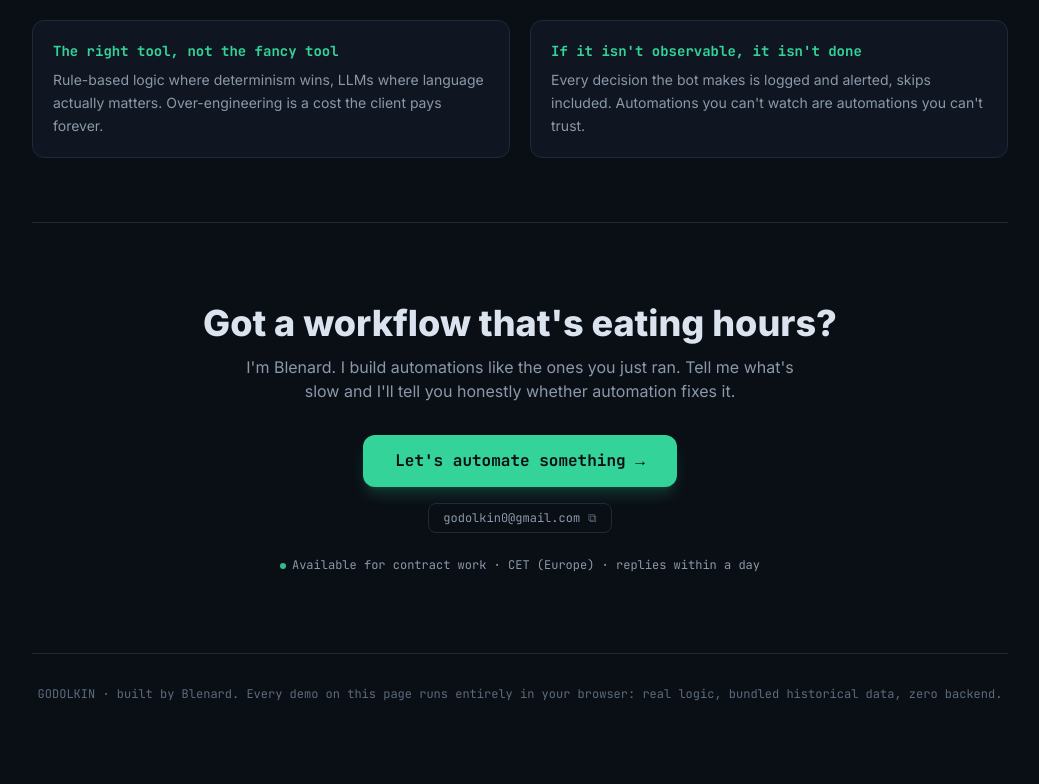
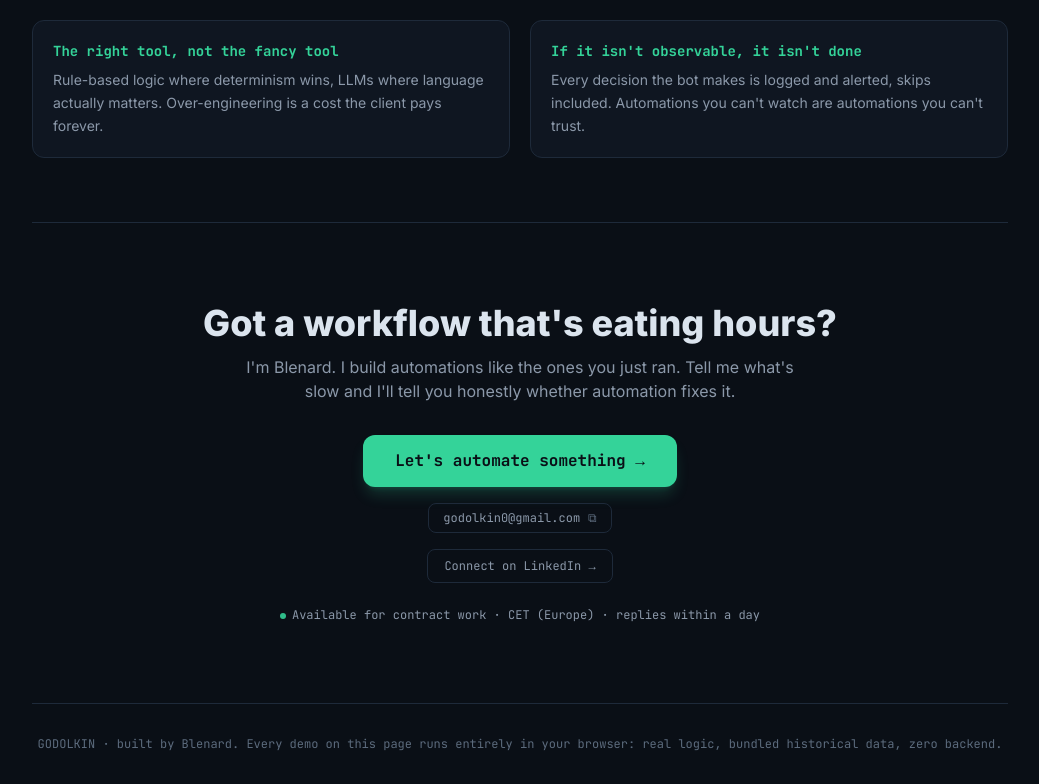
Before and after one commit to godolkin0/godolkin-portfolio, a React (Vite) app: page / in a window 1280 px wide. Shown: the part 3130-3914 px from the top of the page, without its empty margins (120-1159 px from the left). Before the commit the page ends 3864 px from the top, so only its background shows below. Built offline with nearby package versions, Linux system fonts and the light colour scheme.

Commit message:
Add LinkedIn contact link

```diff
--- a/src/config.js
+++ b/src/config.js
@@ -15,9 +15,7 @@ export const SITE = {
   // hidden; the repo link (once public) carries the proof instead.
   videoUrl: null,
 
-  // TODO(blenard): LinkedIn profile URL. Until set, the LinkedIn button
-  // in Contact stays hidden.
-  linkedin: null,
+  linkedin: "https://www.linkedin.com/in/blenard-kola-godolkin/",
 
   // TODO(blenard): Telegram username WITHOUT the @ (e.g. "godolkin").
   telegram: null,
```
